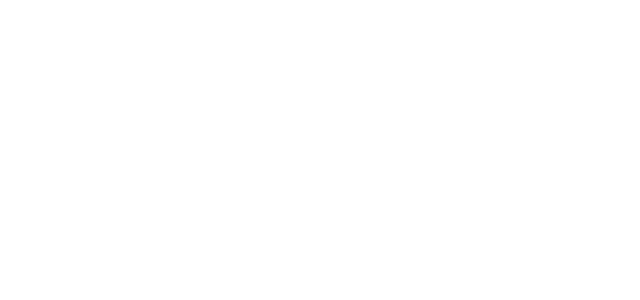
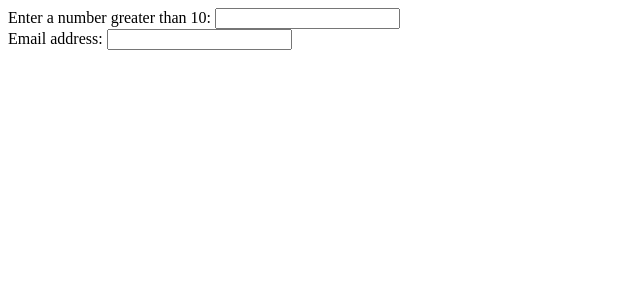
Before and after one commit to asifsha/angular-wh, an Angular app: page /inputValidation in a window 1280 px wide. Before the commit this address led to /. Shown: the top 300 px of the page, without its empty margins (0-640 px from the left). Built offline with nearby package versions, Linux system fonts and the light colour scheme.

Commit message:
input validation added

```diff
--- a/src/app/app-routing.module.ts
+++ b/src/app/app-routing.module.ts
@@ -9,6 +9,7 @@ import { PassingDataComponent } from "./components/passing-data/passing-data.com
 import { ReceivingDataComponent } from "./components/receiving-data/receiving-data.component";
 import { PageAnimationComponent } from "./components/page-animation/page-animation.component";
 import { CssanimationComponent } from './components/cssanimation/cssanimation.component';
+import { InputValidationComponent } from './components/input-validation/input-validation.component';
 
 const routes: Routes = [
   { path: "", redirectTo: "/dashboard", pathMatch: "full" },
@@ -44,6 +45,10 @@ const routes: Routes = [
   {
     path: "cssAnimation",
     component: CssanimationComponent,
+  },
+  {
+    path:"inputValidation",
+    component :InputValidationComponent
   }
 ];
 
--- a/src/app/components/dashboard/dashboard.component.html
+++ b/src/app/components/dashboard/dashboard.component.html
@@ -11,4 +11,6 @@
   <a routerLink="/pageAnimation">Page Animation</a>
   <br/>
   <a routerLink="/cssAnimation">Css Animation</a>
+  <br/>
+  <a routerLink="/inputValidation">Input Validation</a>
 </nav>
--- a/src/app/components/input-validation/input-validation.component.css
+++ b/src/app/components/input-validation/input-validation.component.css
@@ -0,0 +1,4 @@
+.input-error
+{
+    color:maroon;
+}
--- a/src/app/components/input-validation/input-validation.component.html
+++ b/src/app/components/input-validation/input-validation.component.html
@@ -1 +1,15 @@
-<p>input-validation works!</p>
+<div>
+  <div>
+    Enter a number greater than 10:
+    <input type="number" name="number" (blur)="validateNumber($event)" />
+    <div *ngIf="showNumberError" class="input-error">
+      Please enter a number greater than 10
+    </div>
+  </div>
+  <div>
+    Email address: <input type="email" name="email" (blur)="validateEmail($event)" />
+    <div *ngIf="showEmailError" class="input-error">
+      Please enter a valid Email address
+    </div>
+  </div>
+</div>
--- a/src/app/components/input-validation/input-validation.component.ts
+++ b/src/app/components/input-validation/input-validation.component.ts
@@ -1,15 +1,30 @@
-import { Component, OnInit } from '@angular/core';
+import { Component, OnInit } from "@angular/core";
 
 @Component({
-  selector: 'app-input-validation',
-  templateUrl: './input-validation.component.html',
-  styleUrls: ['./input-validation.component.css']
+  selector: "app-input-validation",
+  templateUrl: "./input-validation.component.html",
+  styleUrls: ["./input-validation.component.css"]
 })
 export class InputValidationComponent implements OnInit {
+  constructor() {}
 
-  constructor() { }
+  showEmailError = false;
+  showNumberError = false;
 
-  ngOnInit() {
+  ngOnInit() {}
+
+  validateNumber(event) {
+    this.showNumberError = false;
+    if (event.target.value <= 10) this.showNumberError = true;
   }
 
+  validateEmail(event) {
+    this.showEmailError = false;
+    if (!this.validateEmailAddress(event.target.value))
+      this.showEmailError = true;
+  }
+  validateEmailAddress(email) {
+    var re = /^(([^<>()\[\]\\.,;:\s@"]+(\.[^<>()\[\]\\.,;:\s@"]+)*)|(".+"))@((\[[0-9]{1,3}\.[0-9]{1,3}\.[0-9]{1,3}\.[0-9]{1,3}\])|(([a-zA-Z\-0-9]+\.)+[a-zA-Z]{2,}))$/;
+    return re.test(String(email).toLowerCase());
+  }
 }
```
